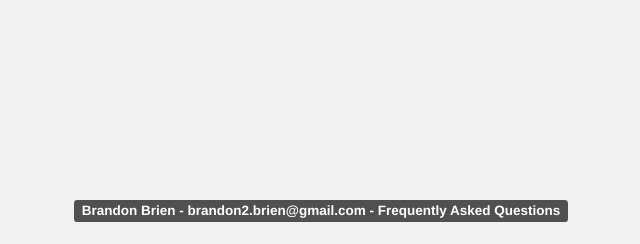
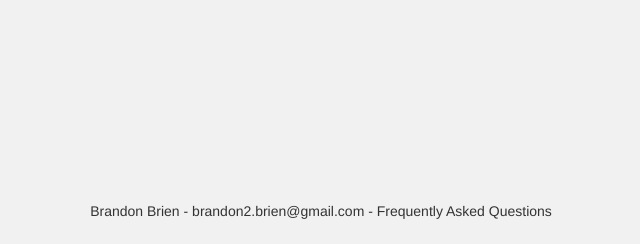
Before and after one commit to nougatoo/battlepets, a PHP site: page / in a window 1280 px wide. Shown: the part 598-842 px from the top of the page, without its empty margins (319-959 px from the left). Run offline with PHP 8.4, Linux system fonts and the light colour scheme; data that the repository does not hold is empty.

Commit message:
Changed info badge to plain text

```diff
--- a/aws-battlepets/public/index.php
+++ b/aws-battlepets/public/index.php
@@ -310,7 +310,7 @@
 </div>
 <footer class="footer" style="min-height:5%">
 	<center>
-			  <h4><span class="label label-default">Brandon Brien - brandon2.brien@gmail.com - Frequently Asked Questions</span></h4>
+			  <h5><span>Brandon Brien - brandon2.brien@gmail.com - Frequently Asked Questions</span></h5>
 	</center>
 </footer>
 </body>
```
